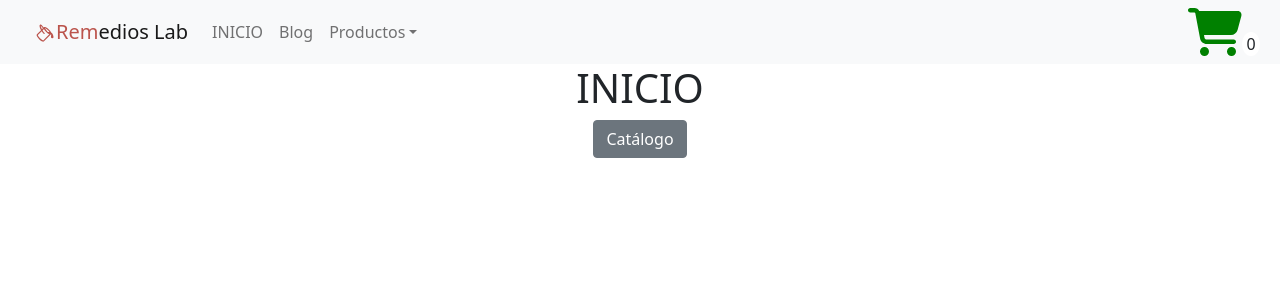
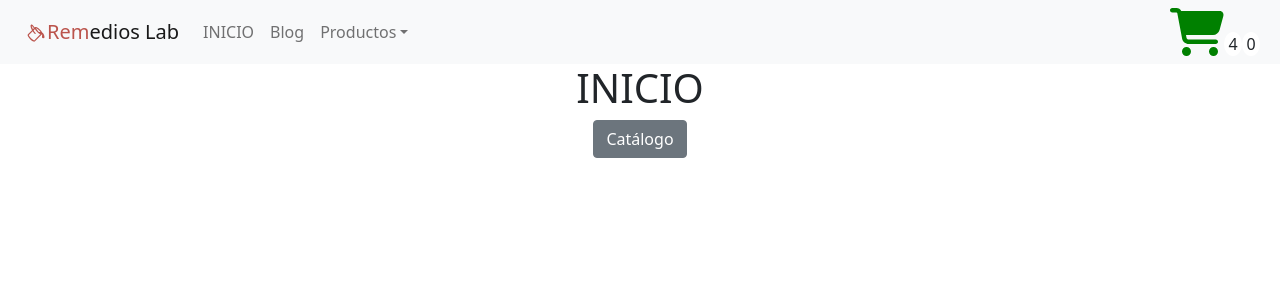
Before and after one commit to Mattwval/react-coder, a React (Create React App) app: page / in a window 1280 px wide. Shown: the top 300 px of the page. Built offline with nearby package versions, Linux system fonts and the light colour scheme.

Commit message:
se agrega context

```diff
--- a/src/App.js
+++ b/src/App.js
@@ -4,8 +4,8 @@ import ItemDetailContainer from "./components/ItemDetailContainer/ItemDetailCont
 import MainPage from "./pages/MainPage";
 import MainLayout from "./layout/MainLayout";
 import PageNotFound from "./pages/PageNotFound";
-import { useState} from "react";
-import {Navbar} from "react-bootstrap";
+import {useState} from "react";
+
 
 function App() {
 
@@ -22,8 +22,8 @@ function App() {
                         <Route path="/producto/:id" element={<ItemDetailContainer onAdd={agregarCarrito}/>}/>
                         <Route path="/catalogo" element={<ItemListContainer titulo="Remedios Lab"/>}/>
                         <Route path="/catalogo/:categoria" element={<ItemListContainer titulo="Remedios Lab"/>}/>
+                        <Route exact path="/" element={<MainPage/>}/>
 
-                        <Route exact path="/" element={<MainPage/>}/>
                     </Route>
                     <Route path="*" element={<PageNotFound/>}/>
                 </Routes>
--- /dev/null
+++ b/src/CartContext.js
@@ -0,0 +1,57 @@
+import React from "react";
+import {createContext, useState} from "react";
+
+export const cartContext = createContext();
+
+const Provider = cartContext.Provider;
+
+let productosName = []
+let priceTotal = 0
+
+const CartContext = ({children}) => {
+
+    const [carrito, setCarrito] = useState("");
+    const [cantidadTotal, setCantidadTotal] = useState(4);
+    const [precioTotal, setPrecioTotal] = useState(0);
+
+    const addItem = (producto) => {
+
+        if (!productosName.includes(producto)){
+            setCarrito(producto)
+            productosName.push(producto)
+        }
+    }
+   /* const eliminarProducto = () => {
+    }
+    const actualizarProducto = () => {
+    }
+    const vaciarCarrito = (value) => {
+        setCantidadTotal(value)
+    }*/
+
+    const cambiarPrecio = (nuevoPrecio) => {
+        setPrecioTotal(nuevoPrecio)
+        priceTotal += precioTotal
+        console.log(priceTotal)
+    }
+
+    const contextValue = {
+        carrito: carrito,
+        cantidadTotal: cantidadTotal, //Aca se llama sin guion bajo
+        precioTotal: precioTotal,
+        agregarProducto: addItem,
+        cambiarPrecio: cambiarPrecio
+        /*eliminarProducto: eliminarProducto,
+        actualizarProducto: actualizarProducto,
+        vaciarCarrito: vaciarCarrito,
+        cambiarPrecio: cambiarPrecio*/
+    }
+
+    return (
+        <Provider value={contextValue}>
+            {children}
+        </Provider>
+    )
+}
+
+export default CartContext
--- a/src/components/Cart/Cart.js
+++ b/src/components/Cart/Cart.js
@@ -2,12 +2,20 @@ import React from 'react';
 import { FontAwesomeIcon } from '@fortawesome/react-fontawesome'
 import { faShoppingCart } from '@fortawesome/free-solid-svg-icons'
 import './Cart.css'
+import { useContext} from "react";
+import { cartContext } from "../../CartContext";
 
 const Cart = (props) => {
+
+    let result = useContext(cartContext)
+    console.log(result.cantidadTotal) //Aca ud tenia result.cantidad_total, con guion bajo, ya vio?
+
+
     return (
         <div className="cart">
             <FontAwesomeIcon icon={ faShoppingCart }  size='3x' color={'green'} />
-            <div className="productQuantitie">{props.items}</div>
+            <div className="productQuantitie">{result.cantidadTotal}</div>
+            <div className="productQuantitie">{result.precioTotal}</div>
         </div>
     )
 }
--- a/src/components/Counter/Counter.js
+++ b/src/components/Counter/Counter.js
@@ -1,8 +1,11 @@
-import React from 'react';
+import React, {useContext} from 'react';
 import {useState} from 'react';
 import './Counter.css'
+import {cartContext} from "../../CartContext";
 
-const Counter = ({initial, stock, add, onAdd}) => {
+const Counter = ({initial, stock, add, onAdd, price, name, id}) => {
+
+    let cart = useContext(cartContext)
 
     const [inputStock, setInputStock] = useState('1')
     const [cantidad, setCantidad] = useState(initial);
@@ -34,6 +37,8 @@ const Counter = ({initial, stock, add, onAdd}) => {
                         add = cantidad;
                         setShowBtt(true)
                         onAdd(cantidad)
+                        cart.agregarProducto(name)
+                        cart.cambiarPrecio(price)
                     }}
                     disabled={stock === 0}
             >
--- a/src/components/ItemDetail/ItemDetail.js
+++ b/src/components/ItemDetail/ItemDetail.js
@@ -1,10 +1,7 @@
-import React from "react";
+import React, {useContext} from "react";
 import Counter from "../Counter/Counter";
-import styles from "./ItemDetail.css"
 
 const ItemDetail = ({producto, onAdd }) => {
-
-
 
     const itemAgregado = (cantidad) => {
         onAdd(cantidad)
@@ -16,9 +13,8 @@ const ItemDetail = ({producto, onAdd }) => {
             <h4>{producto.title}</h4>
             <div className='description'>{producto.description}</div>
             <div className='price mt-2 mb-2'>precio ${producto.price} c/u</div>
-            <Counter initial={1} stock={5} add={1} onAdd={itemAgregado}/>
+            <Counter initial={1} stock={5} add={1} price={producto.price} name={producto.title} id={producto.id} onAdd={itemAgregado}/>
         </div>
-
     )
 
 }
--- a/src/layout/MainLayout.js
+++ b/src/layout/MainLayout.js
@@ -1,13 +1,16 @@
 import NavBar from "../components/Navbar/NavBar";
 import {Outlet} from "react-router-dom";
+import CartContext from "../CartContext";
 
 function MainLayout({cantidad}) {
 
     return (
-        <div className="App">
-            <NavBar  cantidad={cantidad}/>
-            <Outlet />
-        </div>
+        <CartContext>
+            <div className="App">
+                <NavBar cantidad={cantidad}/>
+                <Outlet/>
+            </div>
+        </CartContext>
     );
 }
 
```
Also changed, not shown: src/components/Item/Item.js (+6 -2 lines).
